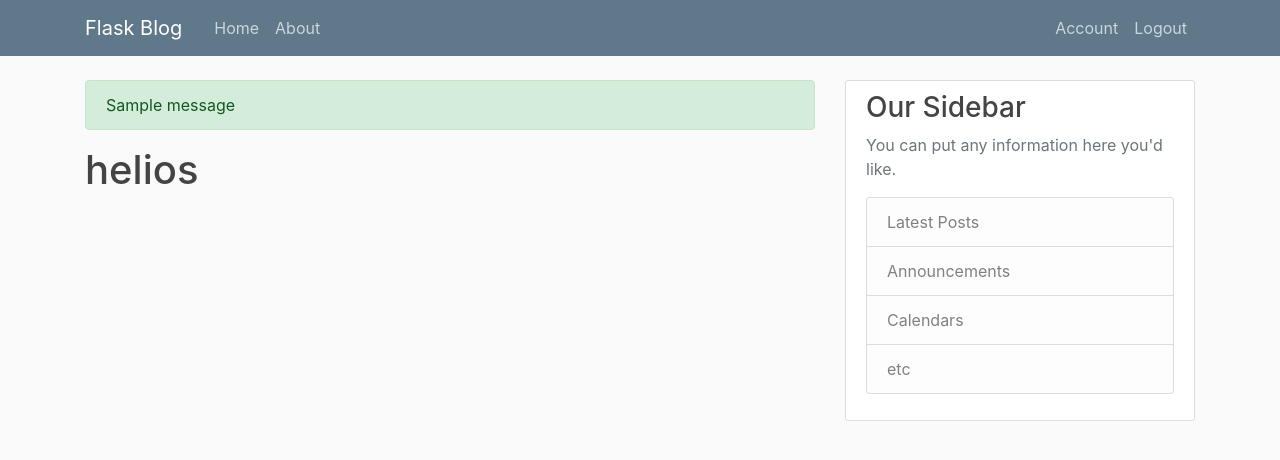
After one commit to helios1101/Flask-Blogging-App, a Flask app: page /account in a window 1280 px wide. The commit adds this page. Shown: the top 460 px of the page. Run offline with Flask 2, Linux system fonts and the light colour scheme; a user stored in the database is signed in; tables that the repository leaves empty hold one stand-in row (values such as "Sample post"); one stand-in notice (Sample message) is shown; some libraries are stand-ins or nearby versions.

Commit message:
login/logout working

```diff
--- a/flaskblog/__init__.py
+++ b/flaskblog/__init__.py
@@ -1,9 +1,15 @@
 from flask import Flask
 from flask_sqlalchemy import SQLAlchemy
+from flask_bcrypt import Bcrypt
+from flask_login import LoginManager
 
 app = Flask(__name__)
 app.config['SECRET_KEY'] = '5791628bb0b13ce0c676dfde280ba245'
 app.config['SQLALCHEMY_DATABASE_URI'] = 'sqlite:///site.db'
 db = SQLAlchemy(app)
+bcrypt = Bcrypt(app)
+login_manager = LoginManager(app)
+login_manager.login_view = 'login'
+login_manager.login_message_category = 'info'
 
 from flaskblog import routes
--- a/flaskblog/routes.py
+++ b/flaskblog/routes.py
@@ -1,7 +1,8 @@
-from flask import render_template, url_for, flash, redirect
-from flaskblog import app
+from flask import render_template, url_for, flash, redirect, request
+from flaskblog import app, db, bcrypt
 from flaskblog.forms import RegistrationForm, LoginForm
 from flaskblog.models import User, Post
+from flask_login import login_user, current_user, logout_user, login_required
 
 
 posts = [
@@ -33,20 +34,42 @@ def about():
 
 @app.route("/register", methods=['GET', 'POST'])
 def register():
+    if current_user.is_authenticated:
+        return redirect(url_for('home'))
     form = RegistrationForm()
     if form.validate_on_submit():
-        flash('Account created for {form.username.data}!', 'success')
-        return redirect(url_for('home'))
+        hashed_password = bcrypt.generate_password_hash(form.password.data).decode('utf-8')
+        user = User(username=form.username.data, email=form.email.data, password=hashed_password)
+        db.session.add(user)
+        db.session.commit()
+        flash('Your account has been created! You are now able to log in', 'success')
+        return redirect(url_for('login'))
     return render_template('register.html', title='Register', form=form)
 
 
 @app.route("/login", methods=['GET', 'POST'])
 def login():
+    if current_user.is_authenticated:
+        return redirect(url_for('home'))
     form = LoginForm()
     if form.validate_on_submit():
-        if form.email.data == 'admin@blog.com' and form.password.data == 'password':
-            flash('You have been logged in!', 'success')
-            return redirect(url_for('home'))
+        user = User.query.filter_by(email=form.email.data).first()
+        if user and bcrypt.check_password_hash(user.password, form.password.data):
+            login_user(user, remember=form.remember.data)
+            next_page = request.args.get('next')
+            return redirect(next_page) if next_page else redirect(url_for('home'))
         else:
-            flash('Login Unsuccessful. Please check username and password', 'danger')
+            flash('Login Unsuccessful. Please check email and password', 'danger')
     return render_template('login.html', title='Login', form=form)
+
+
+@app.route("/logout")
+def logout():
+    logout_user()
+    return redirect(url_for('home'))
+
+
+@app.route("/account")
+@login_required
+def account():
+    return render_template('account.html', title='Account')
--- /dev/null
+++ b/flaskblog/templates/account.html
@@ -0,0 +1,4 @@
+{% extends "layout.html" %}
+{% block content %}
+<h1>{{ current_user.username }}</h1>
+{% endblock content %}
--- a/flaskblog/templates/layout.html
+++ b/flaskblog/templates/layout.html
@@ -30,13 +30,18 @@
         </button>
         <div class="collapse navbar-collapse" id="navbarToggle">
           <div class="navbar-nav mr-auto">
-            <a class="nav-item nav-link" href="/">Home</a>
-            <a class="nav-item nav-link" href="/about">About</a>
+            <a class="nav-item nav-link" href="{{ url_for('home') }}">Home</a>
+            <a class="nav-item nav-link" href="{{ url_for('about') }}">About</a>
           </div>
           <!-- Navbar Right Side -->
           <div class="navbar-nav">
-            <a class="nav-item nav-link" href="/login">Login</a>
-            <a class="nav-item nav-link" href="/register">Register</a>
+            {% if current_user.is_authenticated %}
+            <a class="nav-item nav-link" href="{{ url_for('account') }}">Account</a>
+            <a class="nav-item nav-link" href="{{ url_for('logout') }}">Logout</a>
+            {% else %}
+            <a class="nav-item nav-link" href="{{ url_for('login') }}">Login</a>
+            <a class="nav-item nav-link" href="{{ url_for('register') }}">Register</a>
+            {% endif %}
           </div>
         </div>
       </div>
@@ -45,6 +50,15 @@
   <main role="main" class="container">
     <div class="row">
       <div class="col-md-8">
+        {% with messages = get_flashed_messages(with_categories=true) %}
+        {% if messages %}
+        {% for category, message in messages %}
+        <div class="alert alert-{{ category }}">
+          {{ message }}
+        </div>
+        {% endfor %}
+        {% endif %}
+        {% endwith %}
         {% block content %}{% endblock %}
       </div>
       <div class="col-md-4">
@@ -73,5 +87,3 @@
   <script src="https://maxcdn.bootstrapcdn.com/bootstrap/4.0.0/js/bootstrap.min.js" integrity="sha384-JZR6Spejh4U02d8jOt6vLEHfe/JQGiRRSQQxSfFWpi1MquVdAyjUar5+76PVCmYl"
     crossorigin="anonymous"></script>
 </body>
-
-</html>
```
Also changed, not shown: flaskblog/forms.py (+12 -1 lines), flaskblog/models.py (+8 -2 lines), flaskblog/site.db, 1 other file.
